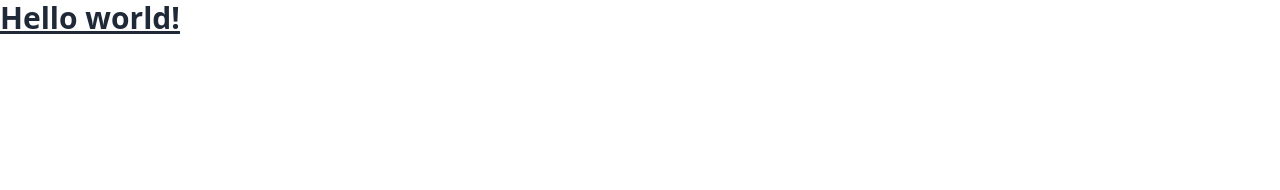
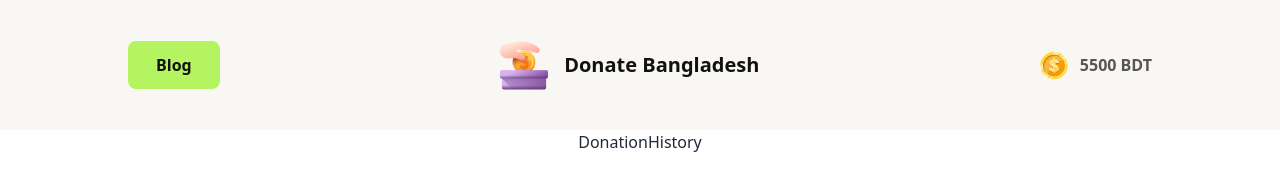
Before and after one commit to abdunnoorfaheem/CharityConnect, a plain HTML site: page index.html in a window 1280 px wide. Drawn offline with nearby package versions, Linux system fonts and the light colour scheme.

Commit message:
header section added

```diff
--- a/index.html
+++ b/index.html
@@ -4,16 +4,56 @@
 <head>
     <meta charset="UTF-8">
     <meta name="viewport" content="width=device-width, initial-scale=1.0">
+    <script src="https://cdn.tailwindcss.com"></script>
+    <link href="https://cdn.jsdelivr.net/npm/daisyui@4.12.13/dist/full.min.css" rel="stylesheet" type="text/css" />
+    <script>
+        tailwind.config = {
+            theme: {
+                extend: {
+                    colors: {
+                        clifford: '#da373d',
+                    }
+                }
+            }
+        }
+    </script>
 
-    <link href="https://cdn.jsdelivr.net/npm/daisyui@4.12.13/dist/full.min.css" rel="stylesheet" type="text/css" />
-    <script src="https://cdn.tailwindcss.com"></script>
+
+
 
 </head>
 
 <body>
-    <h1 class="text-3xl font-bold underline">
-        Hello world!
-    </h1>
+
+    <header class="bg-[#F9F7F3] ">
+        <!-- nav section start -->
+        <nav class="flex justify-between items-center h-[130px]">
+            <a href="blog.html" class="bg-[#B4F461] ml-32 px-7 py-3 rounded-lg text-[#111111] font-bold">Blog</a>
+            <div class="flex items-center"><img src="img/logo.png" alt="">
+                <h2 class="ml-4 text-xl text-[#111111] font-bold">Donate Bangladesh</h2>
+            </div>
+            <div class="mr-32 flex items-center">
+                <img src="img/coin.png" alt="" class="">
+                <h2 class="ml-3 text-[#111111B3] font-bold">5500 BDT</h2>
+            </div>
+        </nav>
+        <!-- nav section End -->
+
+    </header>
+
+    <main>
+        <!-- Button Section Start -->
+
+        <section class="flex justify-center items-center">
+            <button>Donation</button>
+            <button>History</button>
+        </section>
+
+        <!-- Button Section End -->
+    </main>
+
+    <footer></footer>
+
 
     <script src="js/index.js"></script>
 </body>
```
Also changed, not shown: img/coin.png (added), img/feni.png (added), img/logo.png (added), img/noakhali.png (added), img/quota-protest.png (added).
